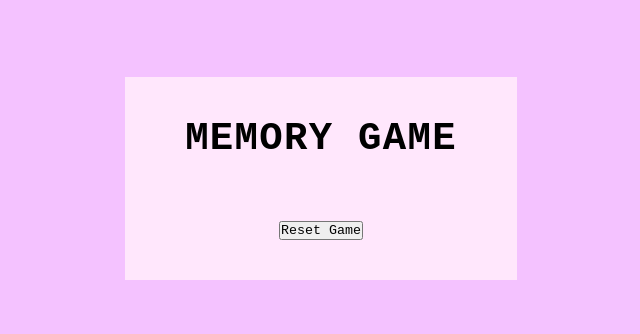
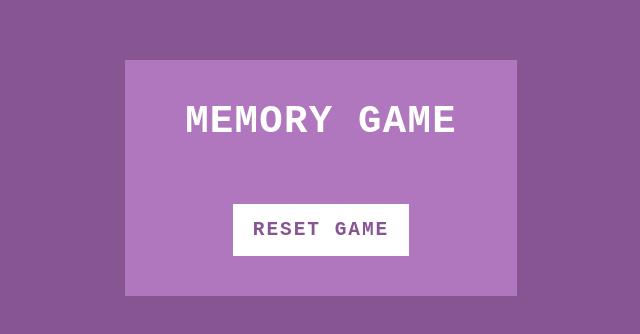
Before and after one commit to Sarmoros/Memory-Game, a plain HTML site: page index.html in a window 1280 px wide. Shown: the part 222-556 px from the top of the page, without its empty margins (319-959 px from the left). Drawn offline with Linux system fonts and the light colour scheme.

Commit message:
added reset button  css details

```diff
--- a/css/style.css
+++ b/css/style.css
@@ -10,7 +10,7 @@ body {
     justify-content: center;
     align-items: center;
     min-height: 100vh;
-    background-color: #f4c2ff;
+    background-color: #885593;
 }
 
 .container {
@@ -20,13 +20,30 @@ body {
     align-items: center;
     flex-direction: column;
     gap: 30px;
-    background: #ffe7fc;
+    background: #b177be;
     padding: 40px 60px;
 }
 
 h2 {
     font-size: 3rem;
-    color: #000000;
+    color: #fff;
     text-transform: uppercase;
     letter-spacing: 0.1rem;
 }
+
+.reset {
+    padding: 15px 20px;
+    color: #885593;
+    background: #fff;
+    border: none;
+    font-size: 1.5em;
+    letter-spacing: 0.1em;
+    text-transform: uppercase;
+    cursor: pointer;
+    font-weight: 600;
+}
+
+.reset:focus {
+    color: #fff;
+    background: #885593;
+}
```
